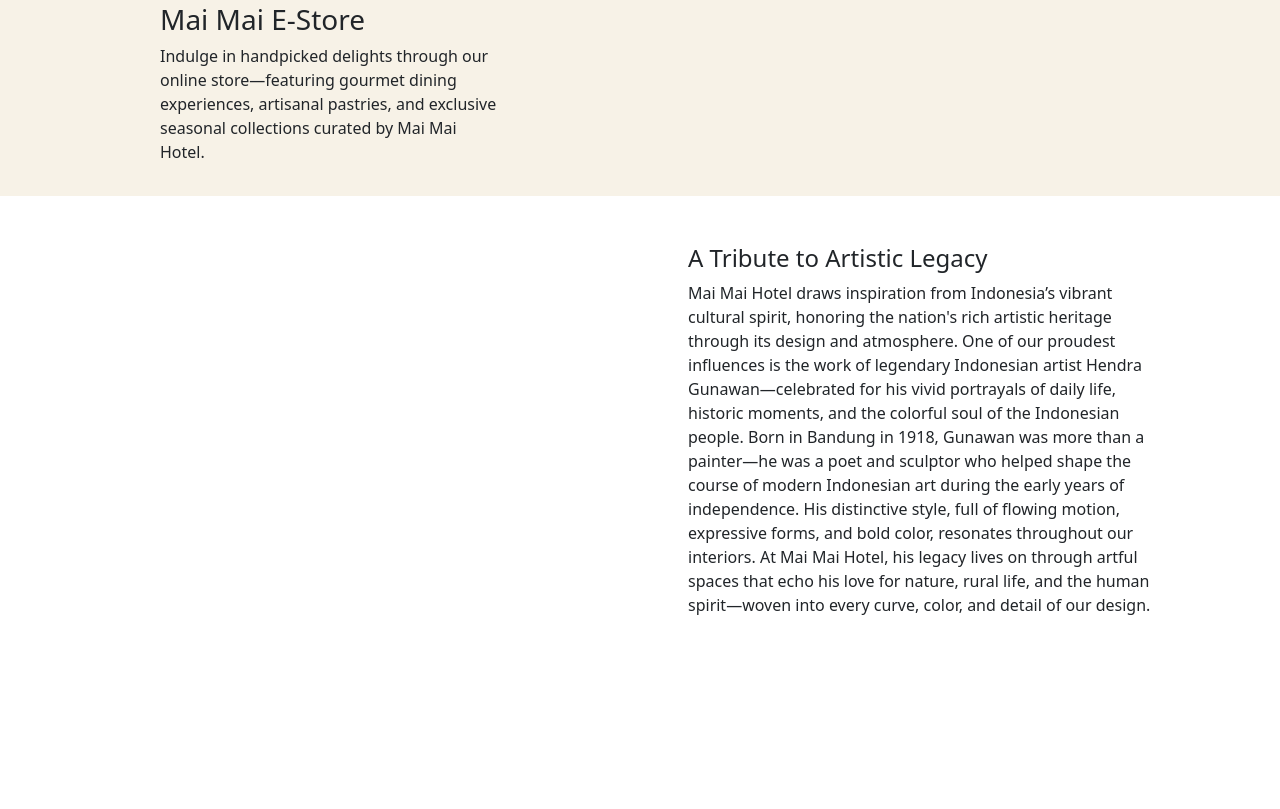
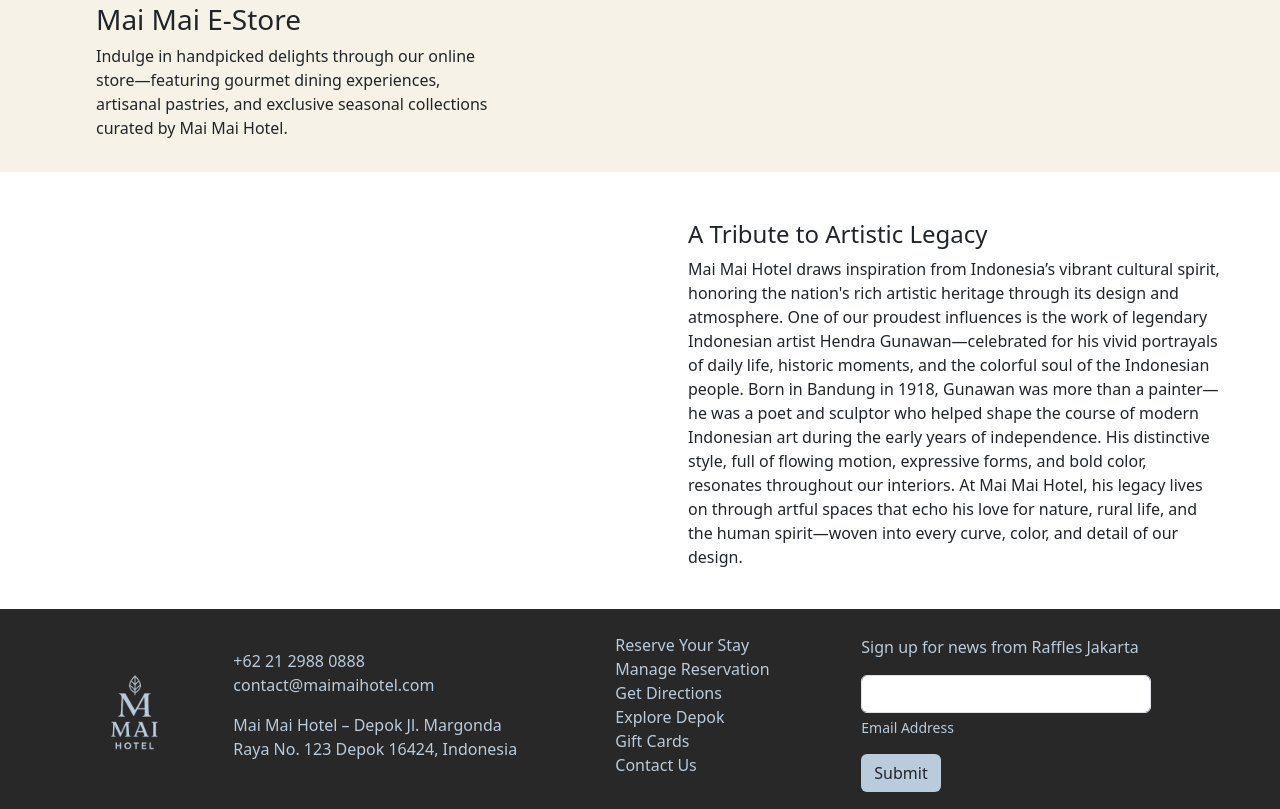
Before and after one commit to shiinumint/mai-hotel, a website built with Vite: page src/index.html in a window 1280 px wide. Shown: the part 1614-2423 px from the top of the page. Before the commit the page ends 2271 px from the top, so only its background shows below. Built offline with nearby package versions, Linux system fonts and the light colour scheme.

Commit message:
Update: - Adding footer

```diff
--- a/src/index.html
+++ b/src/index.html
@@ -34,11 +34,11 @@
   </nav>
 
   <!-- oasis -->
-  <div class="oasis" style="background-image: url(); object-fit:cover;">
+  <div class="oasis" style="background-image: url(assets/Images/about-page.png); object-fit:cover;">
     <div class="container">
       <div class="text-center py-5">
         <p>ABOUT</p>
-        <h2>AN ART-FILLED <i>oasis</i> IN SOUTH-EAST ASIA</h2>
+        <h2 class="mai-primary">AN ART-FILLED <i>oasis</i> IN SOUTH-EAST ASIA</h2>
       </div>
     </div>
   </div>
@@ -46,7 +46,7 @@
   <!-- intro and contact -->
   <div class="container-fluid bg-mai-primary-light pb-3">
     <div class="container-xxl">
-      <div class="row px-5">
+      <div class="row px-md-5">
         <div class="col-md-12 col-lg-6">
           <h3 class="py-5">Where Culture, Elegance, and Comfort Converge</h3>
           <p class="">Mai Mai Hotel offers a refined escape in the heart of Depok, seamlessly blending modern luxury
@@ -74,7 +74,7 @@
 
   <div class="container-fluid">
     <div class="container-md">
-      <div class="row pt-5 px-5 text-center">
+      <div class="row pt-5 px-md-5 text-center">
         <div class="col-lg-6 col-12 offset-lg-3">
           <h2 class="pb-md-3">Discover Mai Mai Hotel</h2>
           <p>Located in the lively center of Depok, Mai Mai Hotel is a stylish sanctuary where comfort meets culture.
@@ -154,16 +154,16 @@
 </div>
 
 <!-- Shop -->
-<div class="container-fluid bg-mai-primary-light pb-3">
+<div class="container-fluid bg-mai-primary-light pb-3 px-md-5">
   <div class="container-xxl">
-    <div class="row shop">
-      <div class="col-md-12 col-lg-5 px-lg-5">
+    <div class="row">
+      <div class="col-sm-12 col-md-5 px-md-5">
         <h4 class="pt-5">Shop with Us</h4>
         <h3>Mai Mai E-Store</h3>
         <p class="">Indulge in handpicked delights through our online store—featuring gourmet dining experiences,
           artisanal pastries, and exclusive seasonal collections curated by Mai Mai Hotel.</p>
       </div>
-      <div class="col-md-12 col-lg-6 ps-lg-5">
+      <div class="col-sm-12 col-md-6 ps-md-5">
         <img src="" alt="">
       </div>
     </div>
@@ -171,15 +171,22 @@
 </div>
 
 <!-- Artist -->
-<div class="container-fluid pb-1 pb-4">
+<div class="container-fluid pb-1 pb-4 px-md-5">
   <div class="container-xxl">
-    <div class="row shop">
+    <div class="row">
       <div class="col-md-12 col-lg-6">
         <img src="" alt="">
       </div>
       <div class="col-md-12 col-lg-6 ps-lg-5">
         <h4 class="pt-5">A Tribute to Artistic Legacy</h4>
-        <p class="">Mai Mai Hotel draws inspiration from Indonesia’s vibrant cultural spirit, honoring the nation's rich artistic heritage through its design and atmosphere. One of our proudest influences is the work of legendary Indonesian artist Hendra Gunawan—celebrated for his vivid portrayals of daily life, historic moments, and the colorful soul of the Indonesian people. Born in Bandung in 1918, Gunawan was more than a painter—he was a poet and sculptor who helped shape the course of modern Indonesian art during the early years of independence. His distinctive style, full of flowing motion, expressive forms, and bold color, resonates throughout our interiors. At Mai Mai Hotel, his legacy lives on through artful spaces that echo his love for nature, rural life, and the human spirit—woven into every curve, color, and detail of our design.
+        <p class="">Mai Mai Hotel draws inspiration from Indonesia’s vibrant cultural spirit, honoring the nation's rich
+          artistic heritage through its design and atmosphere. One of our proudest influences is the work of legendary
+          Indonesian artist Hendra Gunawan—celebrated for his vivid portrayals of daily life, historic moments, and the
+          colorful soul of the Indonesian people. Born in Bandung in 1918, Gunawan was more than a painter—he was a poet
+          and sculptor who helped shape the course of modern Indonesian art during the early years of independence. His
+          distinctive style, full of flowing motion, expressive forms, and bold color, resonates throughout our
+          interiors. At Mai Mai Hotel, his legacy lives on through artful spaces that echo his love for nature, rural
+          life, and the human spirit—woven into every curve, color, and detail of our design.
 
         </p>
       </div>
@@ -187,6 +194,49 @@
   </div>
 </div>
 
+<!-- Footer -->
+<div class="container-fluid pb-1 pb-3 bg-mai-dark">
+  <div class="container-xxl">
+    <div class="row pt-4">
+      <div class="col-12 col-md-12 col-lg-2 ps-lg-5 align-self-center text-center">
+        <img src="assets/Images/mai-brand-inverted.png" alt="" width="100px" height="100px">
+      </div>
+      <div class="col-4 offset-2 col-md-4 offset-md-2 offset-lg-0 col-lg-3 mai-secondary align-self-center">
+        <p>
+          +62 21 2988 0888
+          contact@maimaihotel.com
+        </p>
+        <p>Mai Mai Hotel – Depok
+          Jl. Margonda Raya No. 123
+          Depok 16424, Indonesia</p>
+      </div>
+      <div class="col-6 ps-3 col-md-6 col-lg-3 ps-md-5 align-self-center">
+        <div class="mai-secondary">
+          <ul class="unlisted">
+            <li><a href="">Reserve Your Stay</a></li>
+            <li><a href="">Manage Reservation</a></li>
+            <li><a href="">Get Directions</a></li>
+            <li><a href="">Explore Depok</a></li>
+            <li><a href="">Gift Cards</a></li>
+            <li><a href="">Contact Us</a></li>
+          </ul>
+        </div>
+      </div>
+      <div class="col-12 col-md-12 col-lg-3 align-self-center">
+        <div class="mai-secondary">
+          <p>Sign up for news from Raffles Jakarta</p>
+          <form>
+            <div class="mb-3">
+              <input type="email" class="form-control" id="exampleInputEmail1" aria-describedby="emailHelp">
+              <div id="emailHelp" class="form-text mai-secondary">Email Address</div>
+            </div>
+            <button type="submit" class="btn bg-mai-secondary">Submit</button>
+          </form>
+        </div>
+      </div>
+    </div>
+  </div>
+</div>
 
 
 </html>
--- a/src/scss/styles.scss
+++ b/src/scss/styles.scss
@@ -5,6 +5,8 @@
 $mai-color-primary :#F1E1C5;
 $mai-color-primary-light :#f7f2e7;
 $mai-color-gray :rgb(128, 128, 128);
+$mai-color-dark :#282828;
+$mai-color-secondary :#BACBDB;
 
 .bg-mai-primary {
   background-color: $mai-color-primary;
@@ -23,6 +25,31 @@
   color: $mai-color-gray;
 }
 
-.shop {
-  padding: 0 100px;
+
+
+.bg-mai-dark {
+  background-color: $mai-color-dark;
 }
+
+.mai-primary {
+  color: $mai-color-primary ;
+}
+
+.mai-secondary {
+  color: $mai-color-secondary ;
+}
+
+.bg-mai-secondary {
+  background-color: $mai-color-secondary;
+}
+
+.unlisted {
+  text-decoration: none;
+  list-style: none;
+
+  a {
+    text-decoration: none;
+    color:$mai-color-secondary;
+  }
+
+}
```
Also changed, not shown: 1 other file.
